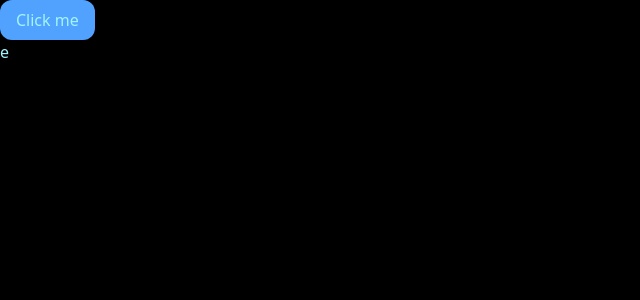
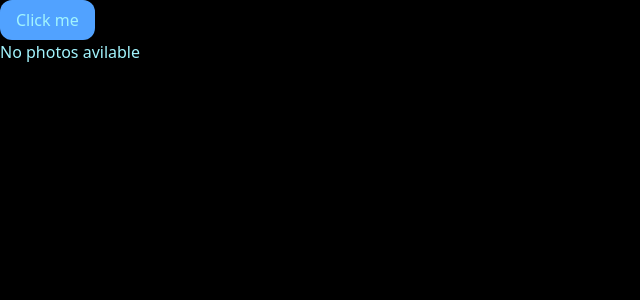
Before and after one commit to arpan7sarkar/React_Journey, a React (Vite) app in the folder 3_gallary_project/: page / in a window 1280 px wide. Shown: the top 300 px of the page, without its empty margins (0-640 px from the left). Built offline with nearby package versions, Linux system fonts and the light colour scheme.

Commit message:
proper photo loading done

```diff
--- a/3_gallary_project/src/App.jsx
+++ b/3_gallary_project/src/App.jsx
@@ -8,21 +8,21 @@ const App = () => {
     setPhotoData(responce.data);
     console.log(photoData);
   };
-  let photoDiv = "e ";
+  let photoDiv = "No photos avilable";
   const len = Object.keys(photoData).length;
   if (len > 0) {
     {
       photoDiv = photoData.map(( e) => {
         return (
           <div >
-            <img src={e.download_url} alt="" className="object-cover w-70 h-70 overflow-auto" />
+            <img src={e.download_url} alt="" className="object-cover w-77 h-70 overflow-auto" />
           </div>
         );
       });
     }
   }
   return (
-    <div className="bg-black h-screen text-cyan-200">
+    <div className="bg-black h-screen text-cyan-200 overflow-auto">
       <button
         onClick={getData}
         className="bg-blue-400 active:scale-95 px-4 py-2 rounded-xl"
```
